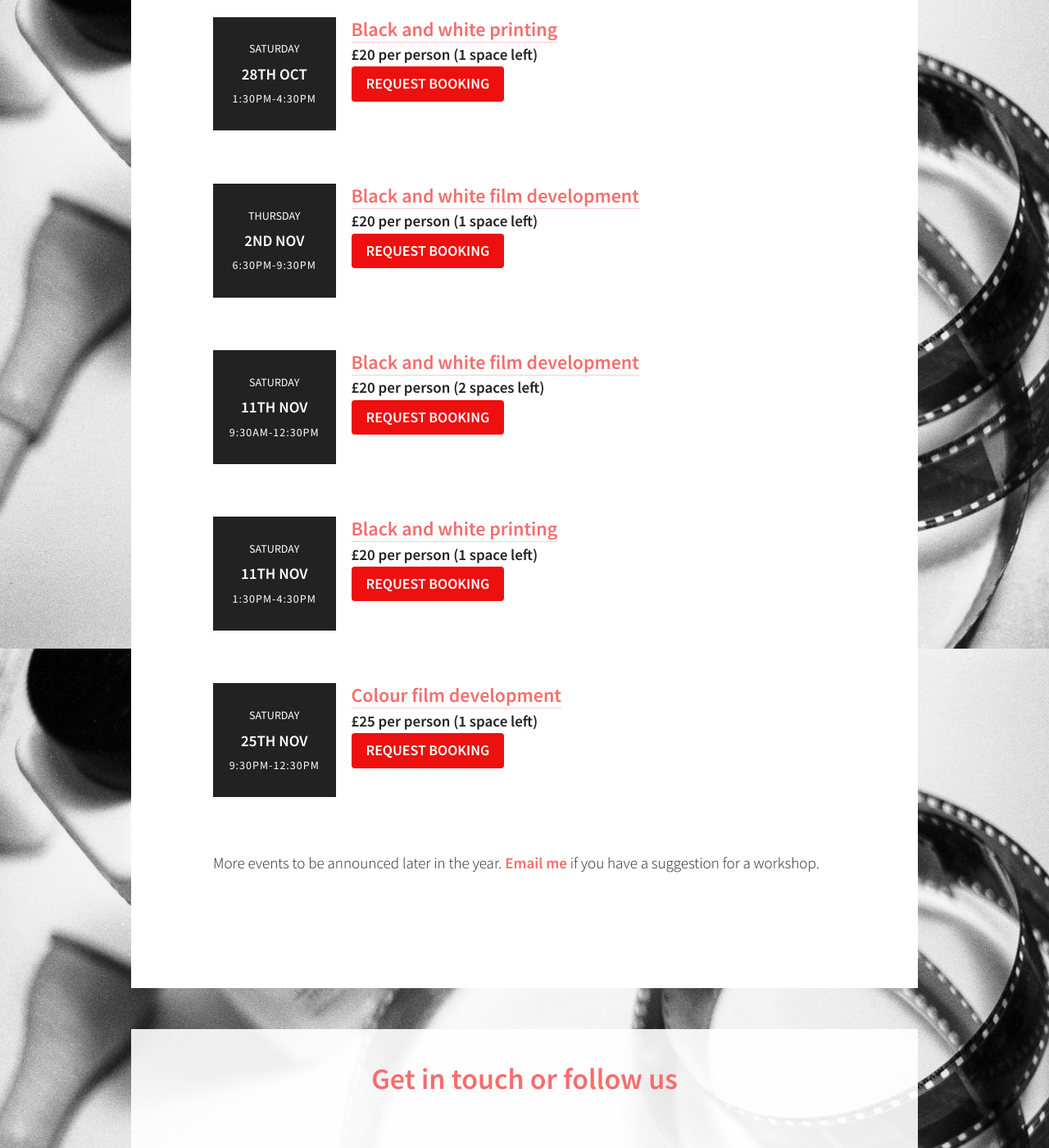
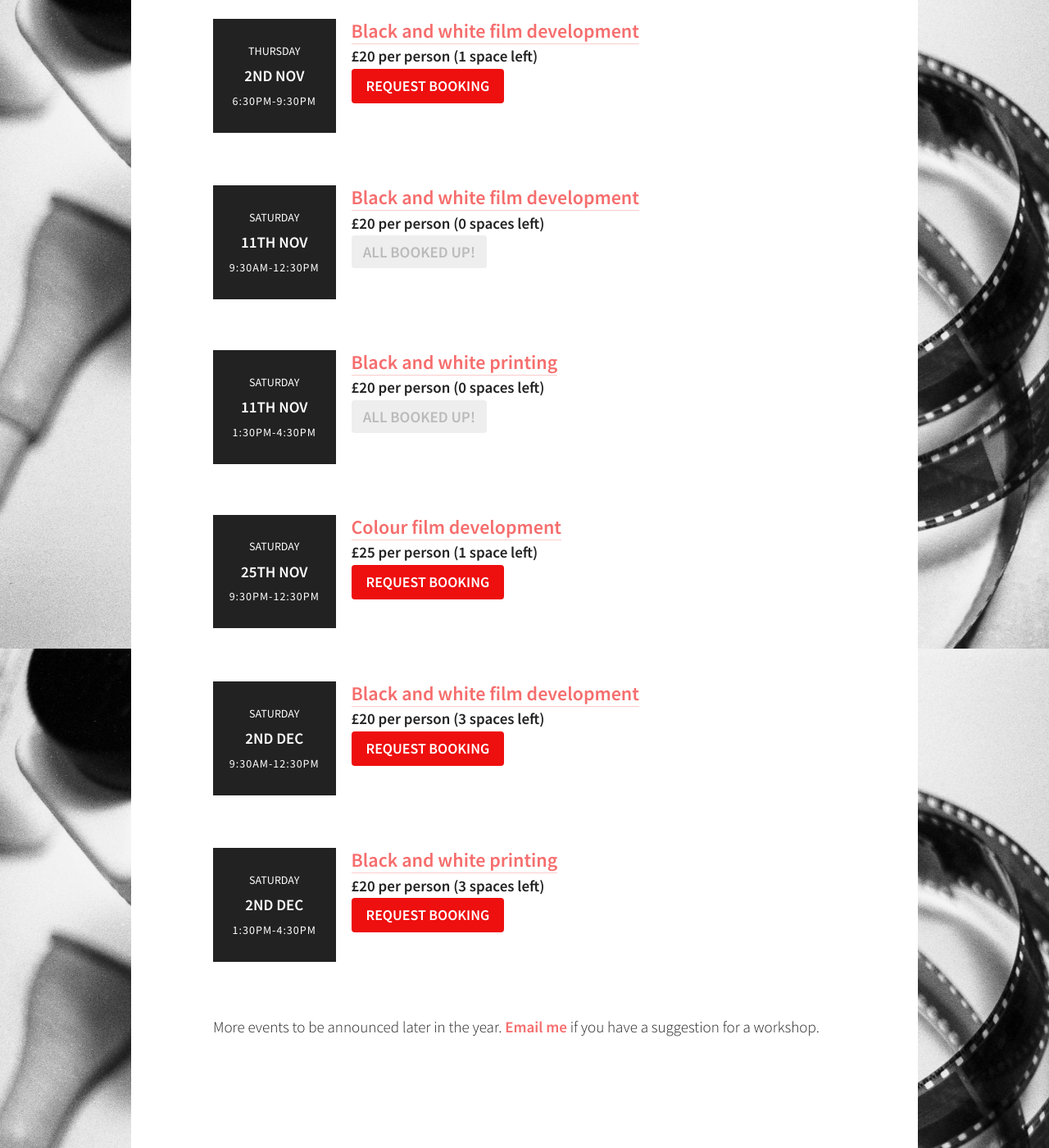
Before and after one commit to martincf/lightbox, a Jekyll site: the page built from eventslist.html, in a window 1280 px wide and 1400 px high, scrolled down 1009 px. Shown: the whole window at 82% size. Built offline with Jekyll 4.4.1, drawn with Linux system fonts in a browser that asks for light colours; nearby versions of some CDN libraries; some of the changed text lies outside the part shown.

Commit message:
Updated calendar

```diff
--- a/_data/calendar.yml
+++ b/_data/calendar.yml
@@ -1,11 +1,3 @@
-- date: 19th Oct
-  day: Thursday
-  event:
-    time: 6:30pm-9:30pm
-    title: Colour film development
-    link: /learn/colour-film-development
-    price: 25
-    spaces: 0
 - date: 28th Oct
   day: Saturday
   event:
@@ -37,7 +29,7 @@
     title: Black and white film development
     link: /learn/black-and-white-film-development
     price: 20
-    spaces: 2
+    spaces: 0
 - date: 11th Nov
   day: Saturday
   event:
@@ -45,7 +37,7 @@
     title: Black and white printing
     link: /learn/print-development
     price: 20
-    spaces: 1
+    spaces: 0
 - date: 25th Nov
   day: Saturday
   event:
@@ -54,3 +46,19 @@
     link: /learn/colour-film-development
     price: 25
     spaces: 1
+- date: 2nd Dec
+  day: Saturday
+  event:
+    time: 9:30am-12:30pm
+    title: Black and white film development
+    link: /learn/black-and-white-film-development
+    price: 20
+    spaces: 3
+- date: 2nd Dec
+  day: Saturday
+  event:
+    time: 1:30pm-4:30pm
+    title: Black and white printing
+    link: /learn/print-development
+    price: 20
+    spaces: 3
```
